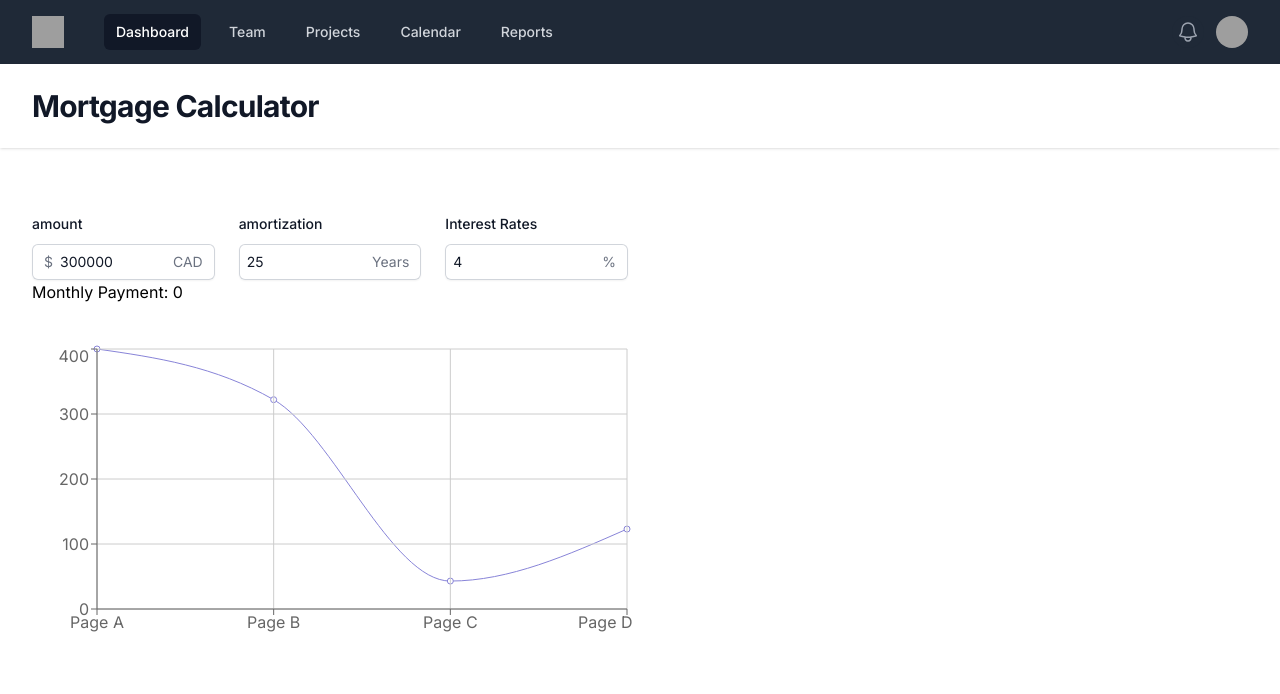
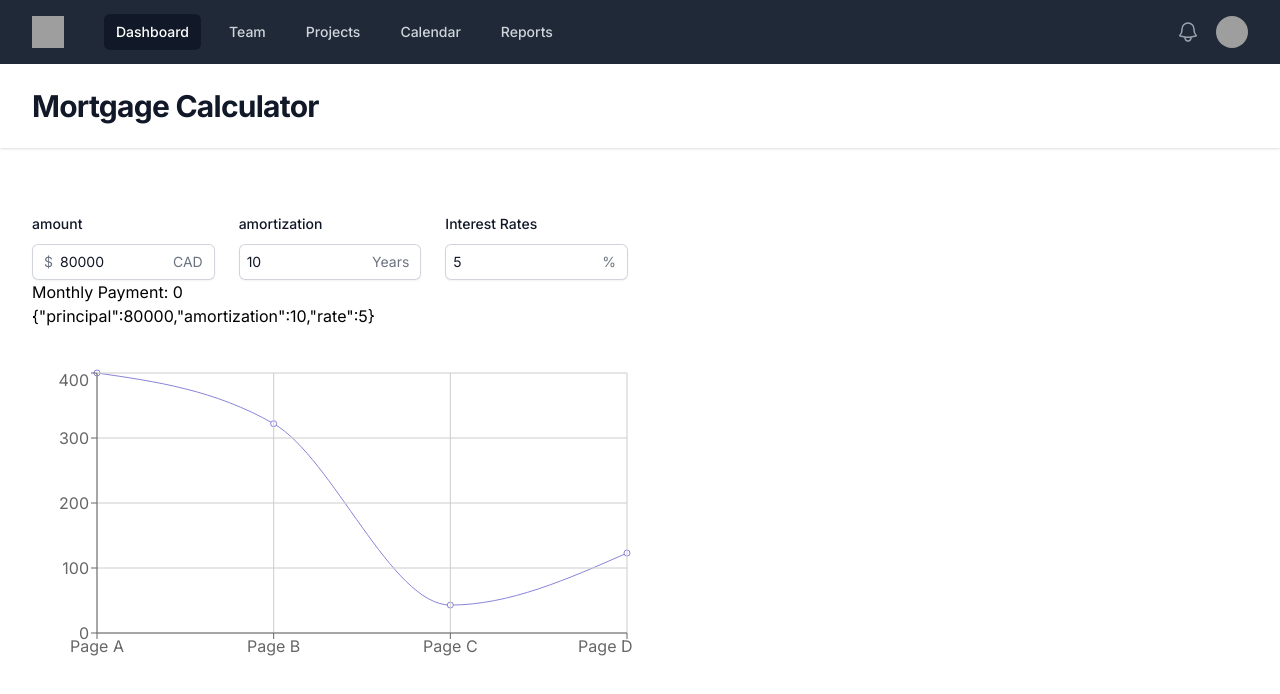
Before and after one commit to alexjoybc/realtor, a Next.js app in the folder src/realtor/: page / in a window 1280 px wide. Shown: the top 694 px of the page. Built offline with nearby package versions, Linux system fonts and the light colour scheme; grey boxes are pictures that could not be loaded.

Commit message:
improve error handling

```diff
--- a/src/realtor/src/app/page.js
+++ b/src/realtor/src/app/page.js
@@ -5,40 +5,49 @@ import { LineChart, Line, CartesianGrid, XAxis, YAxis } from 'recharts';
 
 export default function Home() {
 
-  const [amount, setAmountValue] = useState(300000);
-  const [amortization, setAmortizationValue] = useState(25);
-  const [term, setTermValue] = useState(5);
-  const [rate, setRateValue] = useState(4);
+
+  const [config, setConfig] = useState(
+    {
+      principal: 80000,
+      amortization: 10,
+      rate: 5
+    });
   const [total, setTotal] = useState(0);
   const [paymentSchedule, setPaymentSchedule] = useState([]);
 
-
   const handleChange = (e) => {
-    setAmountValue(e.target.value);
-    createPaymentSchedule(Number(e.target.value), Number(rate), Number(amortization));
+    if (!isNaN(e.target.value)) {
+      setConfig(config => ({
+        ...config,
+        principal: Number(e.target.value)
+      }));
+      createPaymentSchedule(Number(e.target.value), Number(config.rate), Number(config.amortization));
+    }
   };
 
   const handleAmortizationChange = (e) => {
-    setAmortizationValue(e.target.value);
-    createPaymentSchedule(Number(amount), Number(rate), Number(e.target.value));
-  }
-
-  const handleTermChange = (e) => {
-    setTermValue(e.target.value);
+    if (!isNaN(e.target.value)) {
+      setConfig(config => ({
+        ...config,
+        amortization: Number(e.target.value)
+      }));
+      createPaymentSchedule(Number(config.amount), Number(config.rate), Number(e.target.value));
+    }
   }
 
   const handleRateChange = (e) => {
-    setRateValue(e.target.value);
-    createPaymentSchedule(Number(amount), Number(e.target.value), Number(amortization));
+    if (!isNaN(e.target.value)) {
+      setConfig(config => ({
+        ...config,
+        rate: Number(e.target.value)
+      }));
+      createPaymentSchedule(Number(config.amount), Number(e.target.value), Number(config.amortization));
+    }
   }
 
   const createPaymentSchedule = (amount, interest, amortization) => {
     setTotal(calculateMonthlyPayments(amount, interest, amortization));
   }
-
-  const updatePaymentSchedule = (amortization, monthlyPayment) => {
-  }
-
 
   const calculateMonthlyPayments = (amount, interest, amortization) => {
     // forumla M = P [ i(1 + i)^n ] / [ (1 + i)^n – 1]
@@ -81,7 +90,7 @@ export default function Home() {
               </div>
               <input
                 type="text"
-                value={amount}
+                value={config.principal}
                 name="amount"
                 id="amount"
                 className="block w-full rounded-md border-0 py-1.5 pl-7 pr-12 text-gray-900 ring-1 ring-inset ring-gray-300 placeholder:text-gray-400 focus:ring-2 focus:ring-inset focus:ring-indigo-600 sm:text-sm sm:leading-6"
@@ -103,7 +112,7 @@ export default function Home() {
             <div className="relative mt-2 rounded-md shadow-sm">
               <input
                 type="text"
-                value={amortization}
+                value={config.amortization}
                 name="amortization"
                 id="amortization"
                 className="block w-full rounded-md border-0 py-1.5 pl-2 pr-12 text-gray-900 ring-1 ring-inset ring-gray-300 placeholder:text-gray-400 focus:ring-2 focus:ring-inset focus:ring-indigo-600 sm:text-sm sm:leading-6"
@@ -166,7 +175,7 @@ export default function Home() {
             <div className="relative mt-2 rounded-md shadow-sm">
               <input
                 type="text"
-                value={rate}
+                value={config.rate}
                 name="rate"
                 id="rate"
                 className="block w-full rounded-md border-0 py-1.5 pl-2 pr-12 text-gray-900 ring-1 ring-inset ring-gray-300 placeholder:text-gray-400 focus:ring-2 focus:ring-inset focus:ring-indigo-600 sm:text-sm sm:leading-6"
@@ -182,6 +191,8 @@ export default function Home() {
           </div>
         </div>
         <span>Monthly Payment: {total}</span>
+        <br />
+        <span>{JSON.stringify(config)}</span>
         <div className="mt-10 grid grid-cols-1 gap-x-6 gap-y-8 sm:grid-cols-6">
           <LineChart width={600} height={300} data={data}>
             <Line type="monotone" dataKey="uv" stroke="#8884d8" />
```
